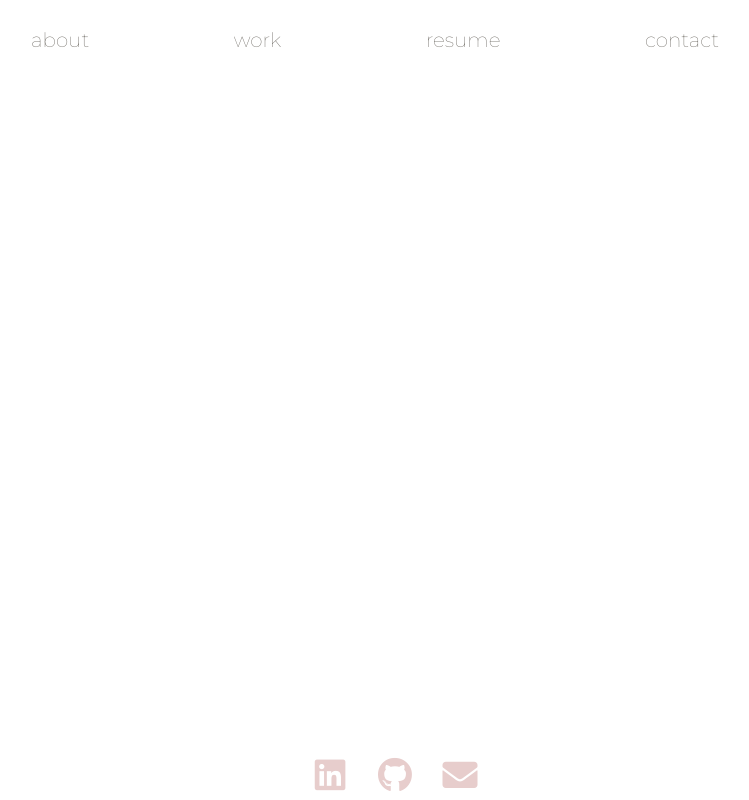
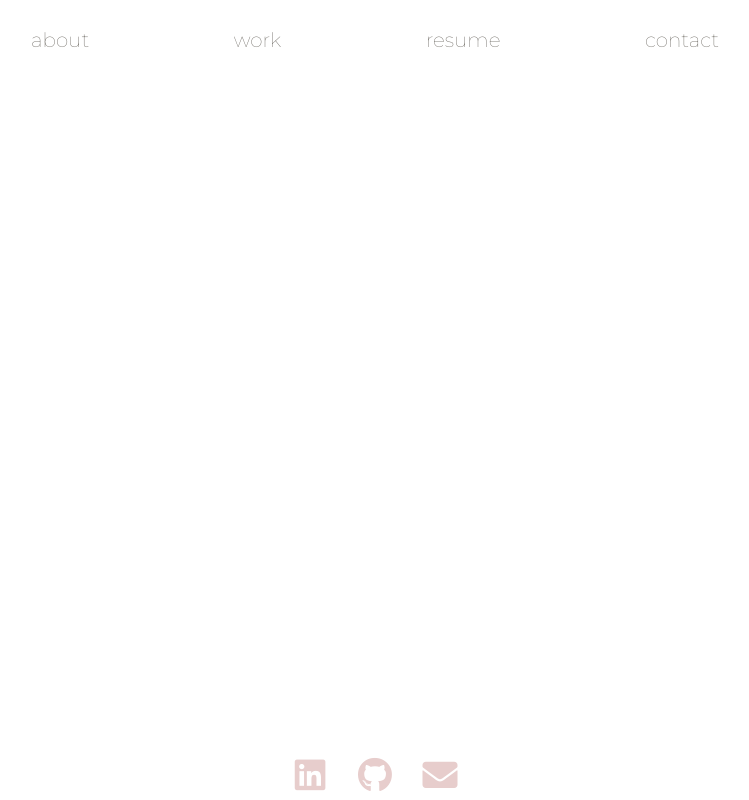
Before and after one commit to liz-barnes/portfolio-react2.0, a React app: page / in a window 1280 px wide. Shown: the whole page, without its empty margins (265-1014 px from the left). Built offline with nearby package versions, Linux system fonts and the light colour scheme; a web font is replaced by a local one.

Commit message:
center footer

```diff
--- a/src/Components/Footer/_footer.scss
+++ b/src/Components/Footer/_footer.scss
@@ -16,6 +16,7 @@ footer {
   .footer-icons-container ul {
     display: flex;
     text-align: center;
+    padding: 0px !important;
   }
 
   .footer-icons-container li {
```
